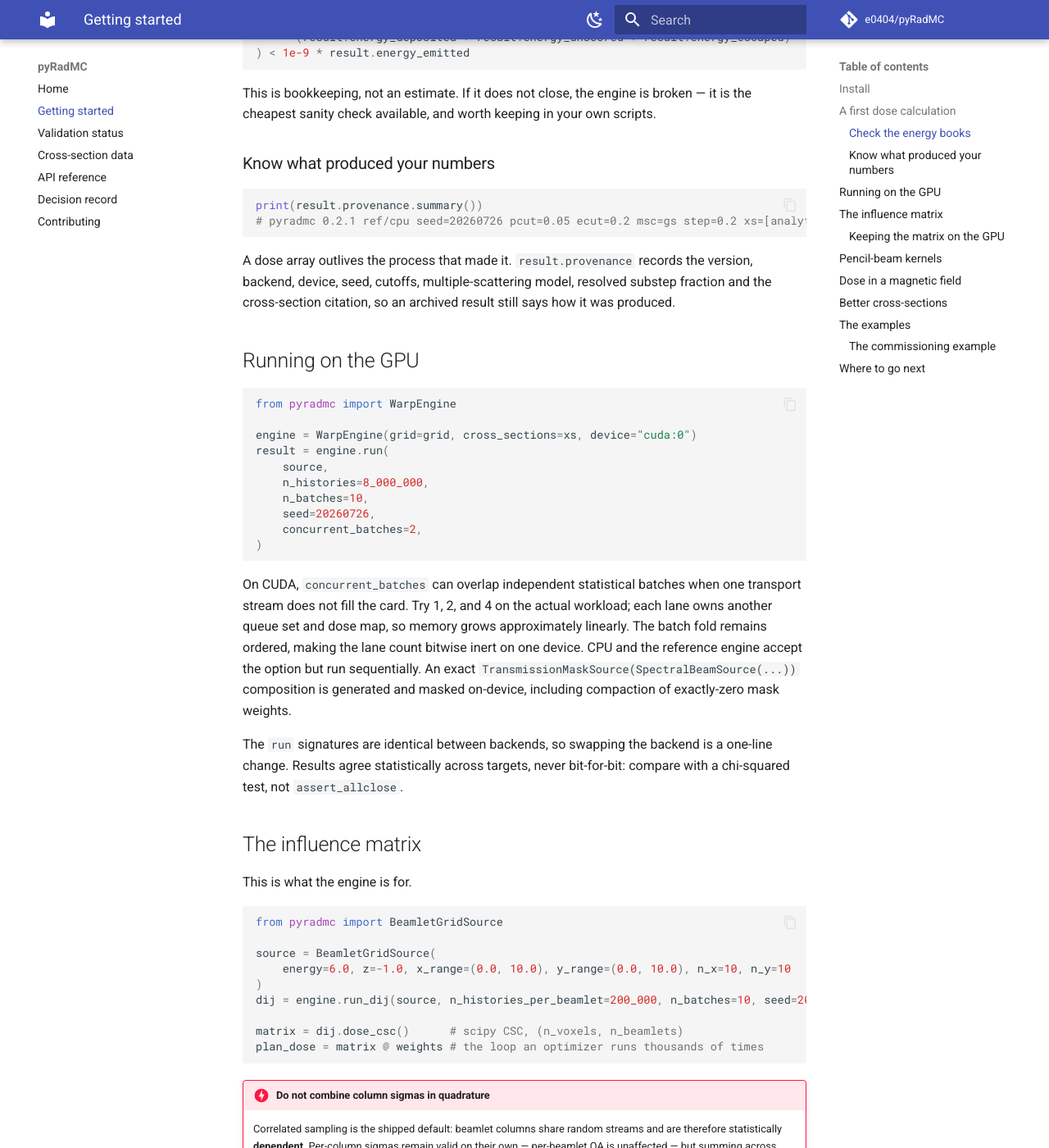
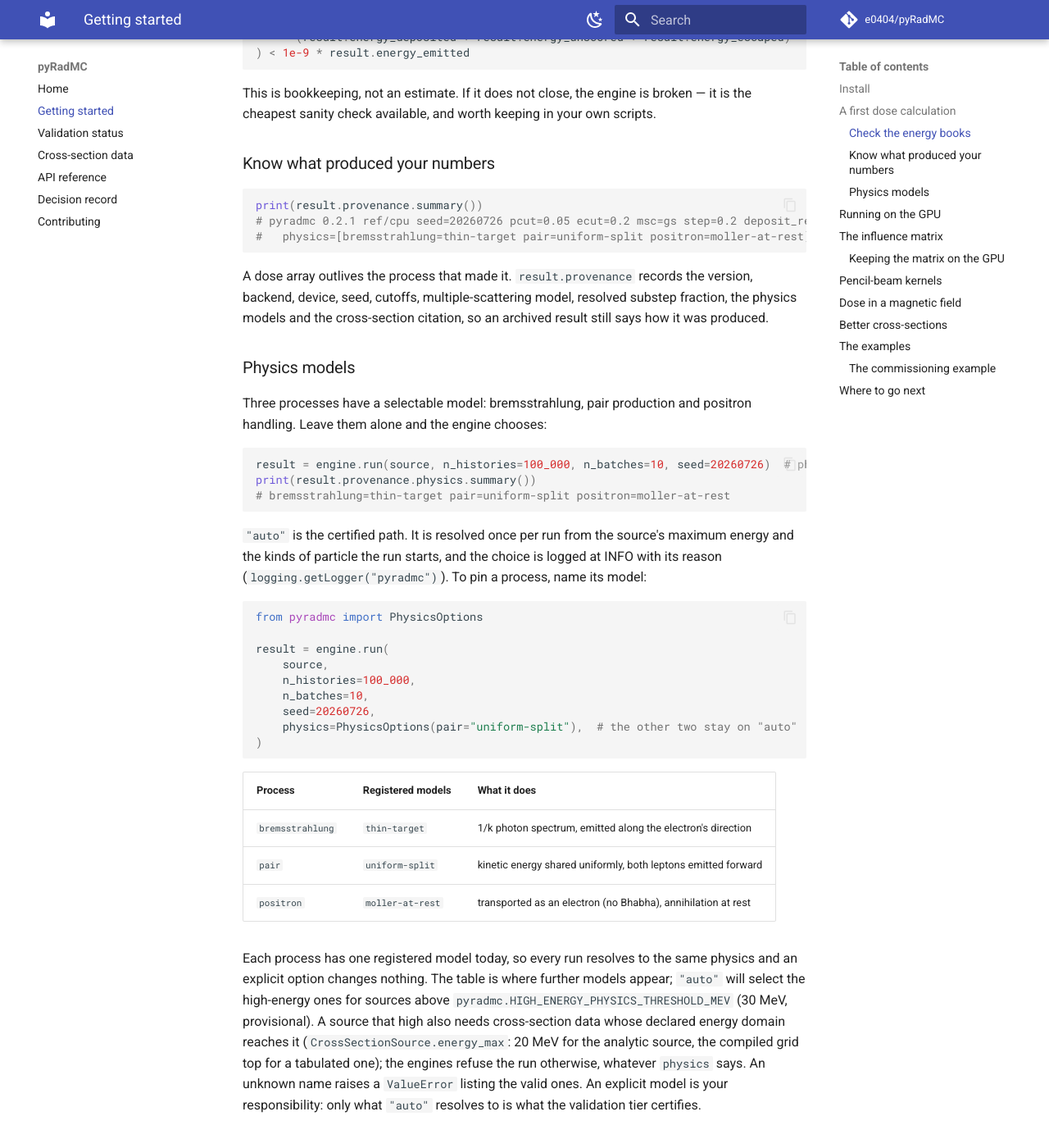
Before and after one commit to e0404/pyRadMC, an MkDocs documentation site: the page built from docs/getting-started.md, in a window 1280 px wide and 1400 px high, scrolled down 935 px. Shown: the whole window at 82% size. Built offline with MkDocs 1.6.1 and Material for MkDocs 9.7.7, drawn with Linux system fonts in a browser that asks for light colours; comment, search, counter and statistics services are not loaded.

Commit message:
docs(agents): make physics models selectable per process
Section 2.10 forbade per-run physics options. The maintainer has
overruled it so that higher-energy models can exist while staying
optional for clinical runs. The section now states the policy the
selector implements: PhysicsOptions chooses a model per process,
"auto" is the default and the certified path and is resolved from
the run configuration, every registered model is validated
reference-against-backend on its own, and an explicit override is
the user's responsibility. Channel-completeness and the rule that
test instruments say so are kept.

The decision record, getting-started guide, API reference and
changelog describe the options; no result moves.

Co-Authored-By: Claude Fable 5.2 <noreply@anthropic.com>

````diff
--- a/docs/getting-started.md
+++ b/docs/getting-started.md
@@ -49,12 +49,57 @@ the cheapest sanity check available, and worth keeping in your own scripts.
 
 ```python
 print(result.provenance.summary())
-# pyradmc 0.2.1 ref/cpu seed=20260726 pcut=0.05 ecut=0.2 msc=gs step=0.2 xs=[analytic ...]
+# pyradmc 0.2.1 ref/cpu seed=20260726 pcut=0.05 ecut=0.2 msc=gs step=0.2 deposit_res=None
+#   physics=[bremsstrahlung=thin-target pair=uniform-split positron=moller-at-rest] xs=[analytic ...]
 ```
 
 A dose array outlives the process that made it. `result.provenance` records the version,
-backend, device, seed, cutoffs, multiple-scattering model, resolved substep fraction and
-the cross-section citation, so an archived result still says how it was produced.
+backend, device, seed, cutoffs, multiple-scattering model, resolved substep fraction, the
+physics models and the cross-section citation, so an archived result still says how it
+was produced.
+
+### Physics models
+
+Three processes have a selectable model: bremsstrahlung, pair production and positron
+handling. Leave them alone and the engine chooses:
+
+```python
+result = engine.run(source, n_histories=100_000, n_batches=10, seed=20260726)  # physics="auto"
+print(result.provenance.physics.summary())
+# bremsstrahlung=thin-target pair=uniform-split positron=moller-at-rest
+```
+
+`"auto"` is the certified path. It is resolved once per run from the source's maximum
+energy and the kinds of particle the run starts, and the choice is logged at INFO with
+its reason (`logging.getLogger("pyradmc")`). To pin a process, name its model:
+
+```python
+from pyradmc import PhysicsOptions
+
+result = engine.run(
+    source,
+    n_histories=100_000,
+    n_batches=10,
+    seed=20260726,
+    physics=PhysicsOptions(pair="uniform-split"),  # the other two stay on "auto"
+)
+```
+
+| Process | Registered models | What it does |
+|---|---|---|
+| `bremsstrahlung` | `thin-target` | 1/k photon spectrum, emitted along the electron's direction |
+| `pair` | `uniform-split` | kinetic energy shared uniformly, both leptons emitted forward |
+| `positron` | `moller-at-rest` | transported as an electron (no Bhabha), annihilation at rest |
+
+Each process has one registered model today, so every run resolves to the same physics
+and an explicit option changes nothing. The table is where further models appear;
+`"auto"` will select the high-energy ones for sources above
+`pyradmc.HIGH_ENERGY_PHYSICS_THRESHOLD_MEV` (30 MeV, provisional). A source that high
+also needs cross-section data whose declared energy domain reaches it
+(`CrossSectionSource.energy_max`: 20 MeV for the analytic source, the compiled grid top
+for a tabulated one); the engines refuse the run otherwise, whatever `physics` says. An
+unknown name raises a `ValueError` listing the valid ones. An explicit model is your responsibility: only
+what `"auto"` resolves to is what the validation tier certifies.
 
 ## Running on the GPU
 
--- a/pyradmc/__init__.py
+++ b/pyradmc/__init__.py
@@ -53,7 +53,7 @@ with that comparison, when the first high-energy model lands.
 # transport loops). Unbiased by construction — these change realizations and
 # efficiency, never expectations; unbiasedness is test-pinned against a
 # roulette-free run. They are still fixed project-wide values, not per-run options
-# (AGENTS.md 2.10): one configuration is what the validation tier certifies.
+# (AGENTS.md 2.10: the per-run physics choice is PhysicsOptions and nothing else).
 
 PHOTON_ROULETTE_MEV: float = 0.5
 """Photons below this energy play Russian roulette at their creation or scatter.
````
Also changed, not shown: AGENTS.md (+34 -14 lines), CHANGELOG.md (+17 -0 lines), docs/api.md (+11 -0 lines), docs/decisions.md (+15 -1 lines).
